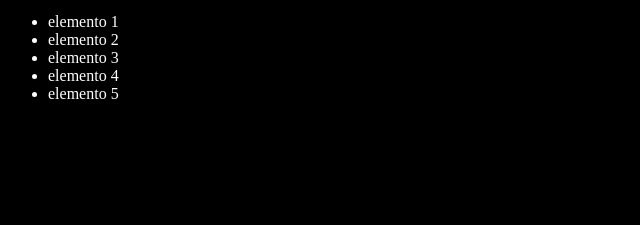
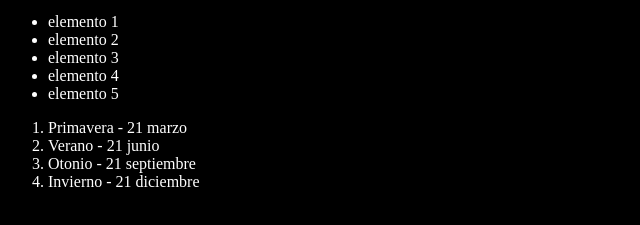
Before and after one commit to cszcszczs/git-tutorial, a plain HTML site: page index.html in a window 1280 px wide. Shown: the part 87-312 px from the top of the page, without its empty margins (0-640 px from the left). Drawn offline with Linux system fonts and the light colour scheme; a script that the page names is missing.

Commit message:
Agregando estaciones del anio con fecha de inicio

```diff
--- a/index.html
+++ b/index.html
@@ -19,6 +19,12 @@
       <li>elemento 4</li>
       <li>elemento 5</li>
     </ul>
+    <ol>
+      <li>Primavera - 21 marzo</li>
+      <li>Verano - 21 junio</li>
+      <li>Otonio - 21 septiembre</li>
+      <li>Invierno - 21 diciembre</li>
+    </ol>
     <script src="index.js"></script>
   </body>
 </html>
```
